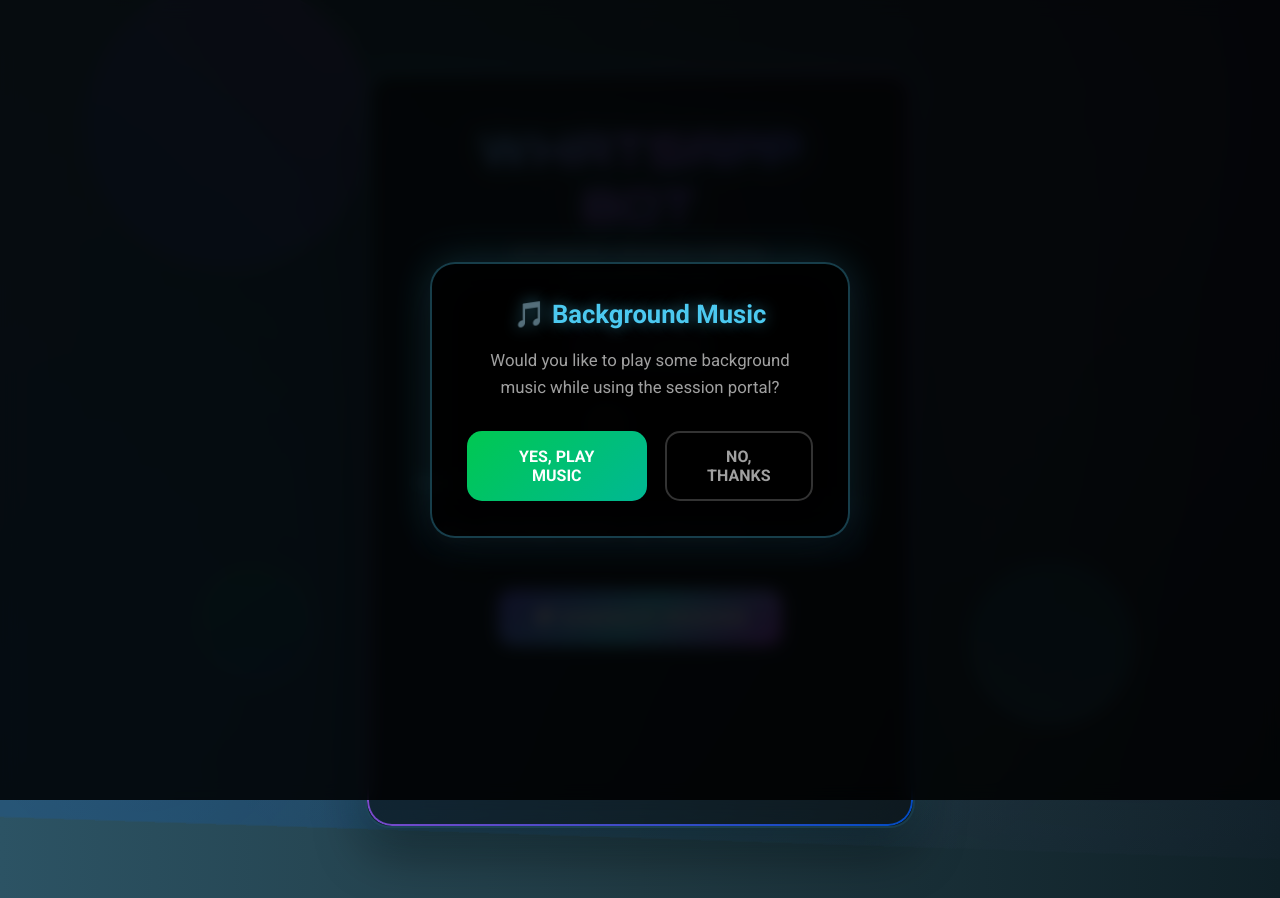
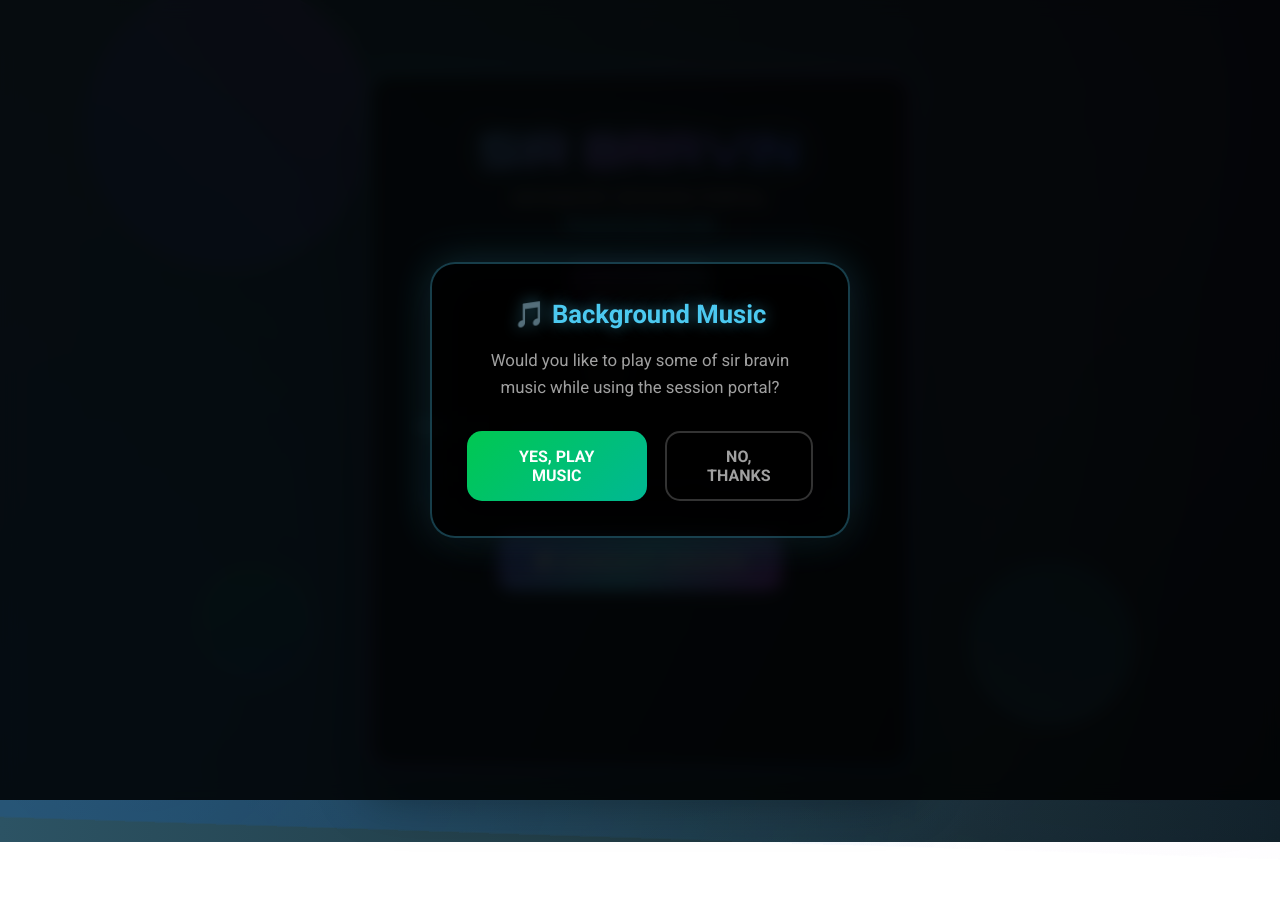
Before and after one commit to sir-bravin111/bravo, a website: page org.html in a window 1280 px wide. After the commit the page ends 842 px from the top, so only its background shows below. Drawn offline with nearby package versions, Linux system fonts and the light colour scheme.

Commit message:
Update org.html

```diff
--- a/org.html
+++ b/org.html
@@ -3,7 +3,7 @@
 <head>
   <meta charset="UTF-8">
   <meta name="viewport" content="width=device-width, initial-scale=1.0">
-  <title>WHATSAPP BOT- Advanced Session Portal</title>
+  <title>sir bravin bot- Advanced Session Portal</title>
   <link rel="stylesheet" href="https://cdnjs.cloudflare.com/ajax/libs/font-awesome/6.4.0/css/all.min.css">
   <link href="https://fonts.googleapis.com/css2?family=Roboto:wght@300;400;500;700&family=Orbitron:wght@400;500;600;700&display=swap" rel="stylesheet">
   <style>
@@ -792,7 +792,7 @@
   <div class="music-popup" id="musicPopup">
     <div class="popup-content">
       <h3 class="popup-title">🎵 Background Music</h3>
-      <p class="popup-message">Would you like to play some background music while using the session portal?</p>
+      <p class="popup-message">Would you like to play some of sir bravin music while using the session portal?</p>
       <div class="popup-buttons">
         <button class="popup-btn btn-yes" id="musicYes">Yes, Play Music</button>
         <button class="popup-btn btn-no" id="musicNo">No, Thanks</button>
@@ -803,7 +803,7 @@
   <div class="page-container">
     <div class="main-container">
       <div class="header">
-        <h1 class="title">WHATSAPP BOT</h1>
+        <h1 class="title">SIR BRAVIN</h1>
         <p class="subtitle">Advanced Session Portal</p>
         <p class="creator">Powered by Bravin tech</p>
       </div>
@@ -840,7 +840,7 @@
         <label class="input-label">WhatsApp Number</label>
         <input
           class="input-field"
-          placeholder="Enter WhatsApp Number. E.g: 254xxxxxxxx"
+          placeholder="Enter WhatsApp Number. E.g: 254717263689"
           type="number"
           id="number"
           name="number"
@@ -1057,7 +1057,7 @@
 
             currentCode = data.code || "Service temporarily unavailable";
 
-            status.innerHTML = '<div class="status-success">✅ Session code generated successfully!</div>';
+            status.innerHTML = '<div class="status-success">✅ Sir bravin Session code generated successfully!</div>';
 
             // Scroll to result for better visibility
             a.innerHTML = `
```
